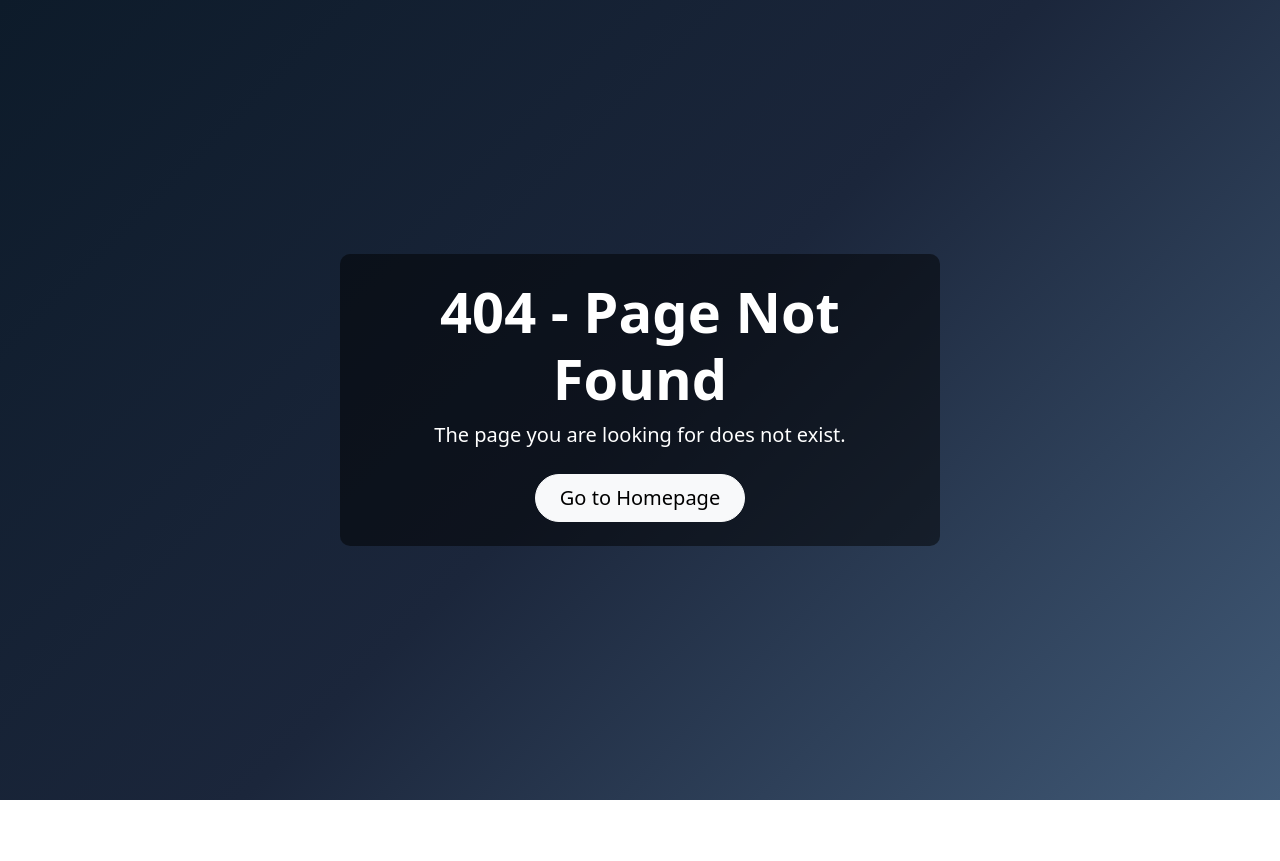
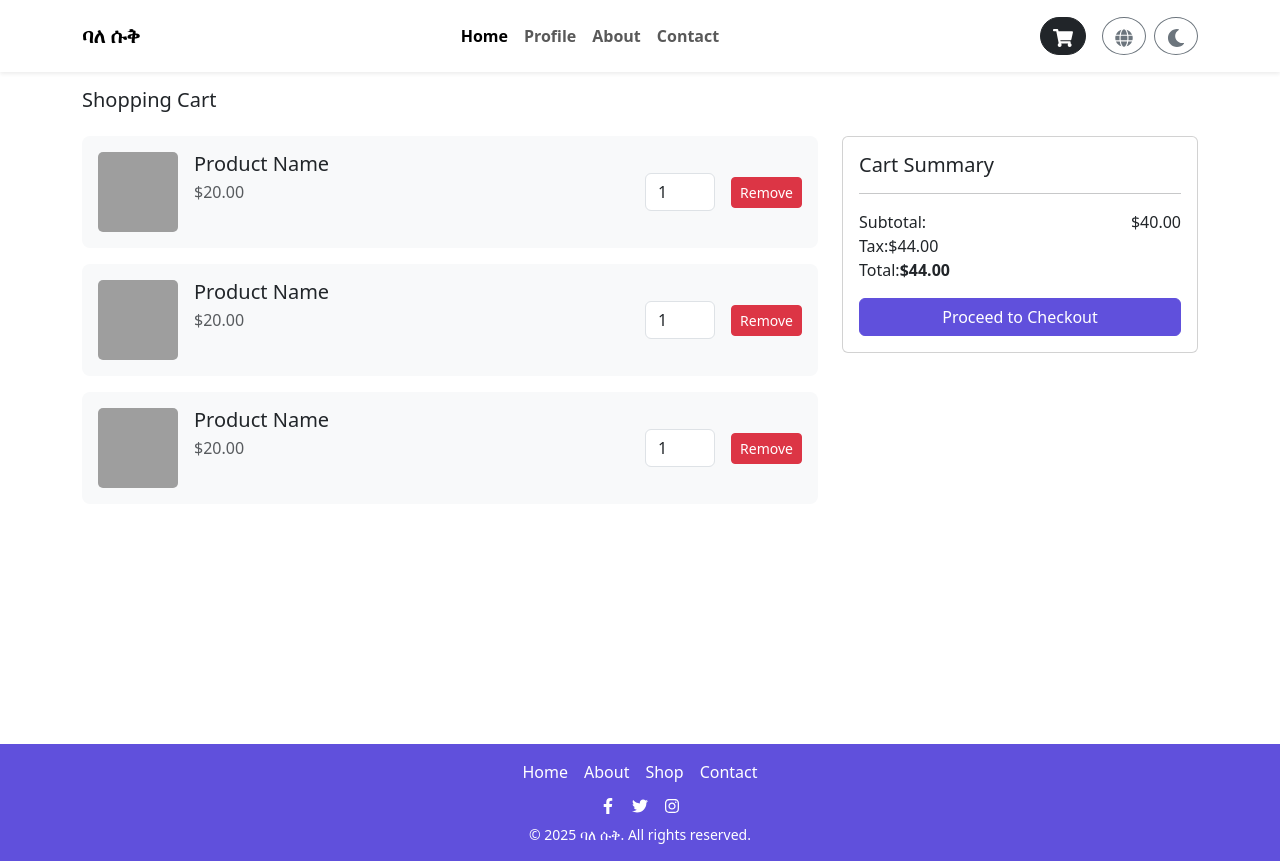
Before and after one commit to JaredGezahegn/Ecomerce-App, a React (Vite) app in the folder frontend/: page /cart in a window 1280 px wide. Before the commit this address had no page. Before the commit the page ends 800 px from the top, so only its background shows below. Built offline with nearby package versions, Linux system fonts and the light colour scheme; grey boxes are pictures that could not be loaded.

Commit message:
created cart folder and implemented functionalities

```diff
--- a/frontend/src/App.jsx
+++ b/frontend/src/App.jsx
@@ -3,14 +3,37 @@ import MainLayout from './layout/MainLayout';
 import Homepage from './components/Home/Homepage';
 import NotFoundPage from './components/ui/NotFoundPage';
 import ProductPage from './components/product/ProductPage';
+import { useState, useEffect } from "react"
+import CartPage from './components/cart/CartPage';
 
 function App() {
+
+  const [numCartItems, setNumberCartItems] = useState(0);
+  const cart_code = localStorage.getItem("cart_code")
+
+  useEffect(function () {
+    if (cart_code) {
+      api.get(`get_cart_stat?cart_code=${cart_code}`)
+        .then(res => {
+          console.log(res.data)
+          setNumberCartItems(res.data.num_of_items)
+        })
+
+        .catch(err => {
+          console.log(err.message)
+
+        })
+    }
+
+  }, [])
+
   return (
     <Router>
       <Routes>
-          <Route path="/" element={<MainLayout/>}>
-          <Route index element={<Homepage/>}/>
-          <Route path="/products/:slug" element={<ProductPage/>}/>
+        <Route path="/" element={<MainLayout numCartItems={numCartItems} />}>
+          <Route index element={<Homepage />} />
+          <Route path="/products/:slug" element={<ProductPage setNumberCartItems={setNumberCartItems} />} />
+          <Route path="cart" element={<CartPage/>}/>
         </Route>
         <Route path="*" element={<NotFoundPage />} />
 
--- a/frontend/src/components/Home/Homepage.jsx
+++ b/frontend/src/components/Home/Homepage.jsx
@@ -13,15 +13,31 @@ const Homepage = () => {
 
     const [error, setError] = useState("");
 
-    useEffect(function(){
+    // useEffect(function () {
+    //     if (localStorage.get("cart_code") === null) {localStorage.setItem("cart_code", randomValue)
+
+    //     }
+    // }, [])
+    useEffect(() => {
+        const cartCode = localStorage.getItem("cart_code");
+
+        if (!cartCode) {
+            const randomValue = Math.random().toString(36).substring(2, 12);
+            localStorage.setItem("cart_code", randomValue);
+        }
+    }, []);
+
+
+    useEffect(function () {
         setLoading(true)
         api.get("products")
-    .then(res =>{console.log(res.data)
+            .then(res => {
+                console.log(res.data)
                 setProducts(res.data);
                 setLoading(false);
             })
 
-    .catch(err =>{
+            .catch(err => {
                 console.log(err.message)
                 setLoading(false);
                 setError(err.message);
--- /dev/null
+++ b/frontend/src/components/cart/CartItem.jsx
@@ -0,0 +1,31 @@
+const CartItem = () => {
+    return (
+        <div className="col-md-12">
+            {/* {cart Items} */}
+            <div
+                className="cart-item d-flex allign-items-center mb-3 p-3"
+                style={{ background: '#f8f9fa', borderRadius: '8px' }} >
+                <img
+                    src="https://via.placehoder.com/100"
+                    alt="product image"
+                    className="img-fluid"
+                    style={{ width: '80px', height: '80px', objectFit: 'cover', borderRadius: '5px' }} />
+                <div className="ms-3 flex-grow-1">
+                    <h5 className="mb-1">Product Name</h5>
+                    <p className="mb-0 text-muted">$20.00</p>
+                </div>
+                <div className="d-flex align-items-center">
+                    <input
+                        type="number"
+                        className="form-control me-3"
+                        defaultValue="1"
+                        style={{ width: '70px' }} />
+                    <button className="btn btn-danger btn-sm">Remove</button>
+                </div>
+            </div>
+            {/* {add more cart items here} */}
+        </div>
+    )
+}
+
+export default CartItem
--- /dev/null
+++ b/frontend/src/components/cart/CartPage.jsx
@@ -0,0 +1,20 @@
+import CartItem from "./CartItem"
+import CartSummary from "./CartSummary"
+
+const CartPage = () => {
+    return (
+        <div className="container my-3 py -3 " style={{ height: "80vh", overflow: "scroll" }}>
+            <h5 className="mb-4">Shopping Cart</h5>
+            <div className="row">
+                <div className="col-md-8">
+                    <CartItem />
+                    <CartItem />
+                    <CartItem />
+                </div>
+                <CartSummary />
+            </div>
+        </div>
+    )
+}
+
+export default CartPage
--- /dev/null
+++ b/frontend/src/components/cart/CartSummary.jsx
@@ -0,0 +1,33 @@
+import { Link } from "react-router-dom"
+
+const CartSummary = () => {
+    return (
+        <div className="col-md-4 align-self-start">
+            <div className="card">
+                <div className="card-body">
+                    <h5 className="card-title">Cart Summary</h5>
+                    <hr />
+                    <div className="d-flex justify-content-between">
+                        <span>Subtotal:</span>
+                        <span>$40.00</span>
+                    </div>
+                    <div className="d-flex justify-content-betweeb">
+                        <span>Tax:</span>
+                        <span>$44.00</span>
+                    </div>
+                    <div className="d-flex justify-content-betweeb mb-3">
+                        <span>Total:</span>
+                        <strong>$44.00</strong>
+                    </div>
+                    <Link to="/checkout">
+                        <button
+                            className="btn btn-primary w-100"
+                            style={{ backgroundColor: '#6050DC', borderColor: '#6050DC' }}>Proceed to Checkout</button>
+                    </Link>
+                </div>
+            </div>
+        </div>
+    )
+}
+
+export default CartSummary
--- a/frontend/src/components/product/ProductPage.jsx
+++ b/frontend/src/components/product/ProductPage.jsx
@@ -4,12 +4,48 @@ import ProductPagePlaceHolder from './ProductPagePlaceHolder';
 import { useParams } from "react-router-dom";
 import api from "../../api"
 
-const ProductPage = () => {
+const ProductPage = ({ setNumberCartItems }) => {
 
     const { slug } = useParams();
     const [product, setProduct] = useState({});
     const [similarProducts, setSimilarProducts] = useState([]);
     const [loading, setLoading] = useState(false);
+    const [inCart, setInCart] = useState(false)
+    const cart_code = localStorage.getItem("cart_code")
+
+    useEffect(function () {
+
+        if (product.id) {
+            api.get(`product_in_cart?cart_code=${cart_code}&product_id=${product.id}`)
+                .then(res => {
+                    console.log(res.data)
+                    setInCart(res.data.product_in_cart)
+                })
+
+                .catch(err => {
+                    console.log(err.message)
+                })
+        }
+
+    }, [cart_code, product.id])
+
+
+    const newItem = { cart_code: cart_code, product_id: product.id }
+
+    function add_item() {
+        api.post("add_item/")
+            .then(res => {
+                console.log(res.data)
+                setInCart(true)
+                setNumberCartItems(curr => curr + 1)
+            })
+
+            .catch(err => {
+                console.log(err.message)
+
+            })
+    }
+
 
     useEffect(() => {
         setLoading(true);
@@ -33,7 +69,6 @@ const ProductPage = () => {
                         })
                         .catch(err => console.log("Failed to fetch related products:", err.message));
                 }
-
 
                 setLoading(false);
             })
@@ -64,9 +99,11 @@ const ProductPage = () => {
                             </div>
                             <p className="lead">Lorem ipsum dolor sit amet, consectetur adipiscing elit. Praesent in neque et nisl.</p>
                             <div className="d-flex">
-                                <button className="btn btn-outline-dark flex-shrink-0" type="button">
+                                <button className="btn btn-outline-dark flex-shrink-0" type="button"
+                                    onClick={add_item}
+                                    disabled={inCart}>
                                     <i className="bi-cart-fill me-1"></i>
-                                    Add to cart
+                                    {inCart ? "Product added to cart" : "Add to cart"}
                                 </button>
                             </div>
                         </div>
--- a/frontend/src/components/product/RelatedProduct.jsx
+++ b/frontend/src/components/product/RelatedProduct.jsx
@@ -1,25 +1,14 @@
 import HomeCard from "../Home/HomeCard";
 
-const RelatedProducts = ({ products }) => {
 
-    if (!Array.isArray(products) || products.length === 0) {
-        return null; // no related products
-    }
+const RelatedProducts = ({products}) => {
+    return (
 
-    return (
         <section className="py-3 bg-light">
-            <div className="container px-4 px-lg-5 mt-3">
-                <h2 className="fw-bolder mb-4">Related Products</h2>
-                <div className="row gx-4 gx-lg-5 row-cols-2 row-cols-md-3 row-cols-xl-4 justify-content-center">
-
-                    {products.map(product => (
-                        <HomeCard key={product.id} product={product} />
-                    ))}
-
-                </div>
+            <div className="container px-4 px-lg-5 mt-3"> <h2 className="fw-bolder mb-4">Related Products</h2> <div className="row gx-4 gx-lg-5 row-cols-2 row-cols-md-3 row-cols-xl-4 justify-content-center"> {products.map(product => <HomeCard key={product.id} product={product} />)} </div>
             </div>
         </section>
-    );
-};
+    )
+}
 
 export default RelatedProducts;
--- a/frontend/src/components/ui/Navbar.jsx
+++ b/frontend/src/components/ui/Navbar.jsx
@@ -5,7 +5,7 @@ import { Link } from 'react-router-dom';
 import styles from './Navbar.module.css';
 import NavBarLink from './NavBarLink';
 
-const NavBar = () => {
+const NavBar = ({numCartItems}) => {
 
   const [isDarkMode, setIsDarkMode] = useState(false);
   const [language, setLanguage] = useState('en'); // 'en' or 'am'
@@ -35,12 +35,17 @@ const NavBar = () => {
           <span className="navbar-toggler-icon"></span>
         </button>
         <div className="collapse navbar-collapse" id="navbarContent">
-           <NavBarLink/>
+          <NavBarLink />
           <Link to="/cart" className={`btn btn-dark ms-3 rounded-pill position-relative ${styles.responsiveCart}`}>
             <FaShoppingCart size={20} />  {/* Cart icon */}
+            {numCartItems == 0 || <span className="position-absolute top-0 start-100 translate-middle badge rounded-pill"
+              style={{ fontSize: '0.75rem', padding: '0.5em 0.65em', backgroundColor: '#ff5733', color: 'white' }}>
               <span className="position-absolute top-0 start-100 translate-middle badge rounded-pill"
                 style={{ fontSize: '0.75rem', padding: '0.5em 0.65em', backgroundColor: '#ff5733', color: 'white' }}>
+                {numCartItems}
               </span>
+            </span>}
+
           </Link>
 
           {/* Language Toggle */}
--- a/frontend/src/layout/MainLayout.jsx
+++ b/frontend/src/layout/MainLayout.jsx
@@ -2,7 +2,7 @@ import { Outlet, useLocation } from 'react-router-dom';
 import Navbar from '../components/ui/Navbar';
 import Footer from '../components/ui/Footer';
 
-const MainLayout = () => {
+const MainLayout = ({numCartItems}) => {
   const location = useLocation();
 
   // List routes where Navbar/Footer should be hidden
@@ -12,7 +12,7 @@ const MainLayout = () => {
   return (
     <>
       {/* Navbar and Footer hidden only on specific routes */}
-      {!shouldHideLayout && <Navbar />}
+      {!shouldHideLayout && <Navbar numCartItems={numCartItems} />}
       <Outlet />
       {!shouldHideLayout && <Footer />}
     </>
```
Also changed, not shown: frontend/src/GenerateCartCode.js (added, +11 -0 lines). Lines whose indentation alone changed are shown as unchanged.
